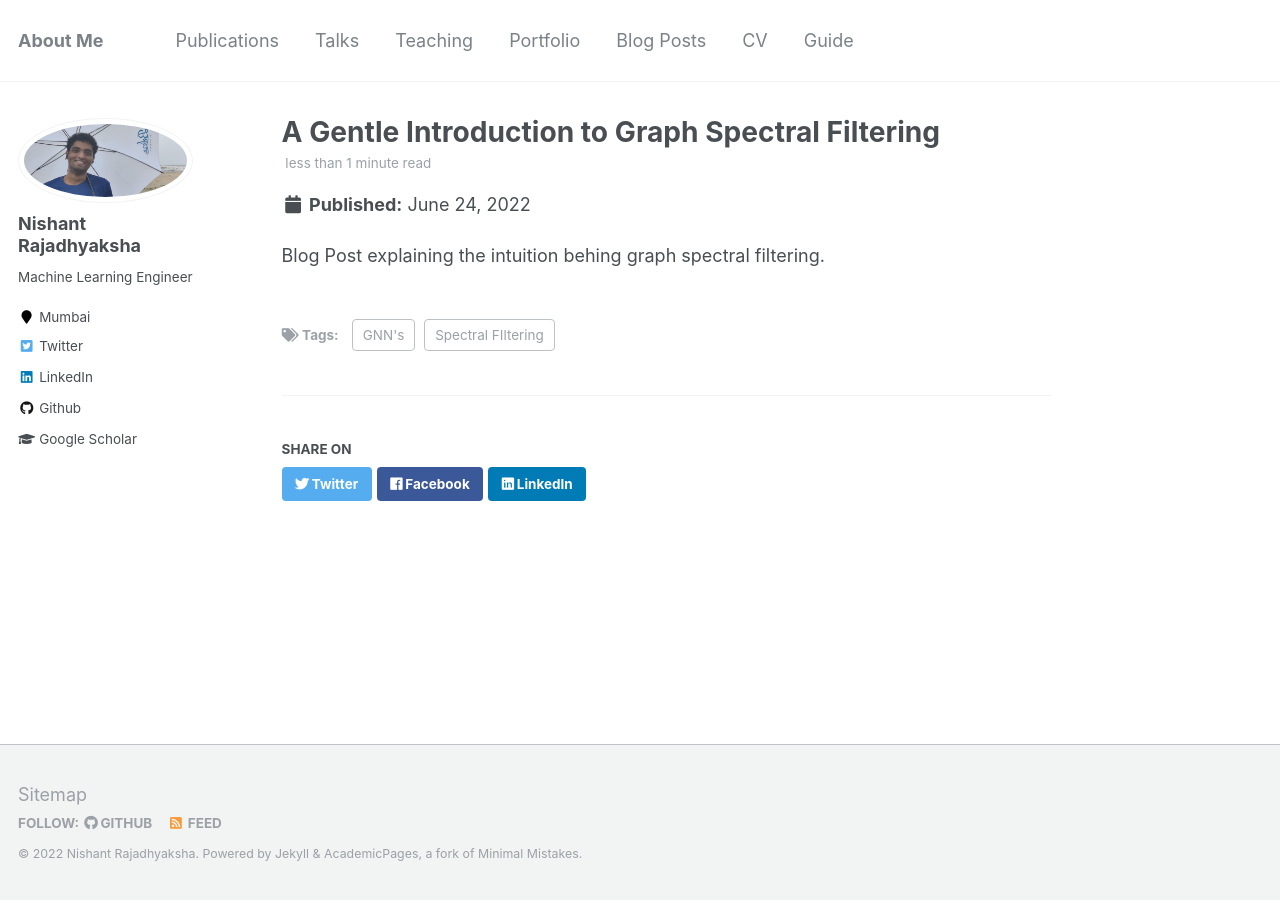
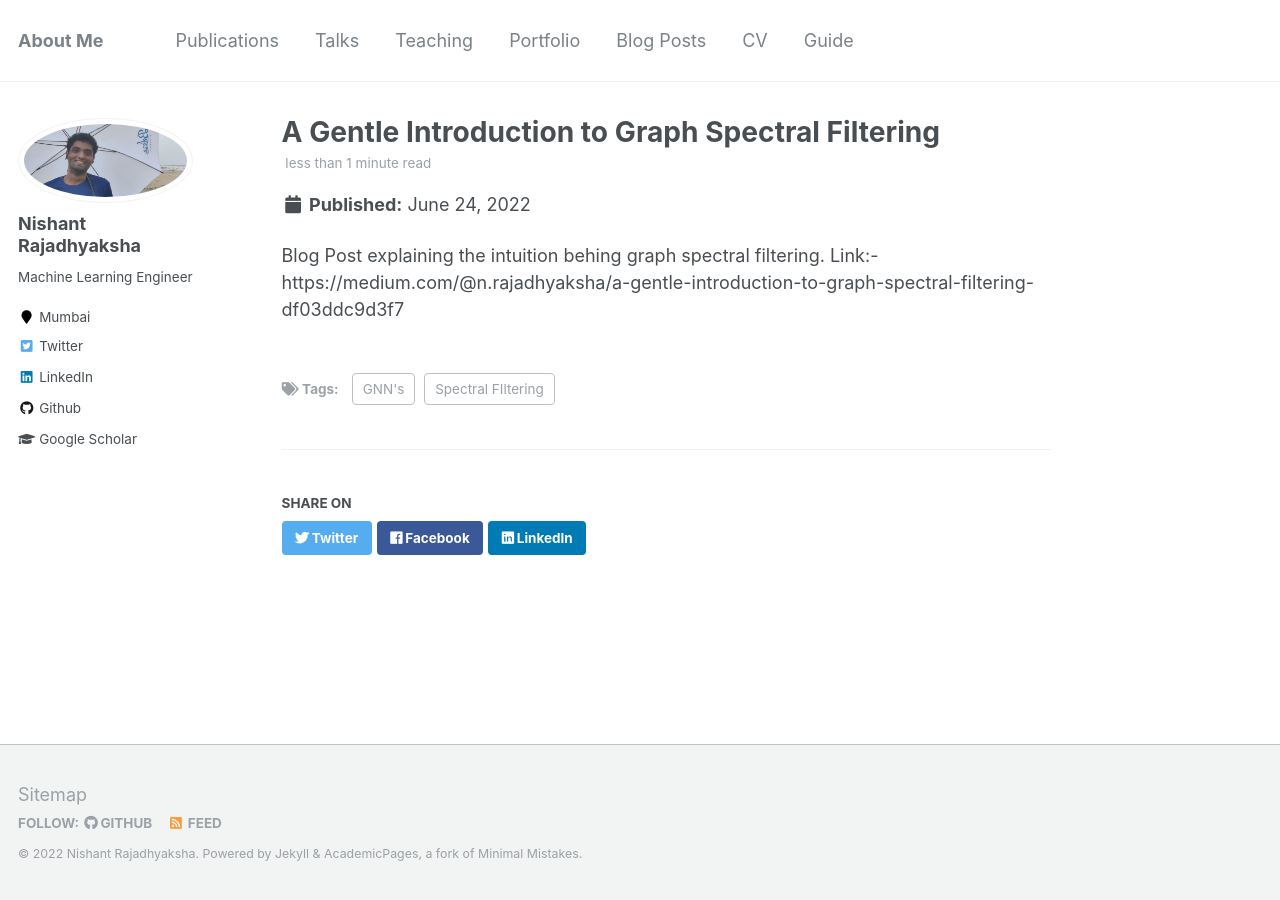
Before and after one commit to nishant42491/nishant42491.github.io, a Jekyll site: the page built from _posts/2012-08-14-blog-post-1.md, in a window 1280 px wide. Built offline with Jekyll 4.4.1, drawn with Linux system fonts in a browser that asks for light colours.

Commit message:
Update 2012-08-14-blog-post-1.md

```diff
--- a/_posts/2012-08-14-blog-post-1.md
+++ b/_posts/2012-08-14-blog-post-1.md
@@ -9,3 +9,4 @@ tags:
 ---
 
 Blog Post explaining the intuition behing graph spectral filtering.
+Link:- https://medium.com/@n.rajadhyaksha/a-gentle-introduction-to-graph-spectral-filtering-df03ddc9d3f7
```
